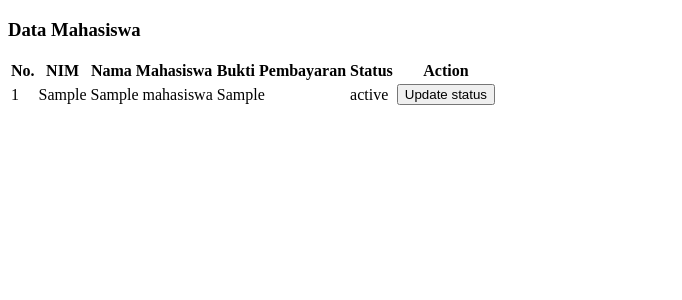
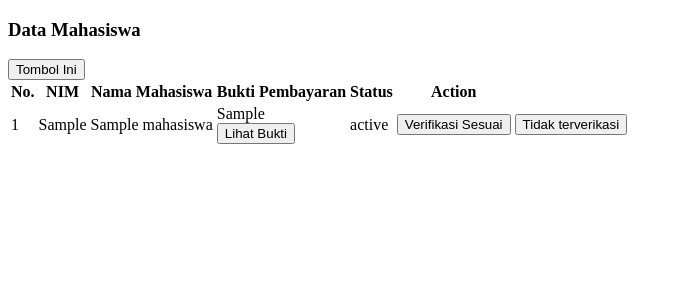
Before and after one commit to sistem-informasi-pembayaran-ukt/sistem-informasi-kelompok-1, a PHP site: page /admin/verifikasi-pembayaran.php in a window 1280 px wide. Shown: the top 300 px of the page, without its empty margins (0-682 px from the left). Run offline with PHP 8.4, Linux system fonts and the light colour scheme; data comes from the database, SQL or seed files in the repository; tables that the repository leaves empty hold one stand-in row (values such as "Sample post").

Commit message:
Fix verifikasi pembayaran and add lihat bukti

```diff
--- a/admin/verifikasi-pembayaran.php
+++ b/admin/verifikasi-pembayaran.php
@@ -1,11 +1,6 @@
 <?php
-
 require_once "../database/pdo.php";
 require "../database/proses-sql.php";
-$rows=dataPembayaran($pdo);
-if(isset($_POST['update'])&&isset($_POST['nim'])){
-    updateStatus($pdo,$_POST['nim']);
-}
 ?>
 <!doctype html>
 <html lang="en">
@@ -17,8 +12,31 @@ if(isset($_POST['update'])&&isset($_POST['nim'])){
 
     <title>Pembayaran</title>
 </head>
+<?php
+/*  if (!isset($_SESSION['idadmin'])){
+    //Tampilan maaf halaman ini tidak bisa diakses
+        echo "<h3>Maaf Halaman Ini Tidak Bisa Diakses";
+}
+    else {*/
+
+        $rows=dataPembayaran($pdo);
+        if(isset($_POST['update'])&&isset($_POST['nim'])){
+            verifikasi($pdo,$_POST['nim']);
+            echo  "<script> alert('Berhasil diupdate');
+                   </script>";
+
+        }
+        if(isset($_POST['updateTidak'])&&isset($_POST['nim'])){
+            tidakTerverifikasi($pdo,$_POST['nim']);
+        }
+        else{
+
+
+
+?>
 <body>
 <h3>Data Mahasiswa </h3>
+<button onclick="runPopUp()">Tombol Ini</button>
 <div class="col mt-5 ml-5 mr-5">
         <table class="table">
             <thead class="thead-light">
@@ -41,32 +59,47 @@ if(isset($_POST['update'])&&isset($_POST['nim'])){
                 <tbody>
                     <tr>
                         <td><?=$inew?></td>
-                    <td><?= ($row['nim']) ?></td>
+                        <td><?= ($row['nim']) ?></td>
                         <td><?= ($row['nama']) ?></td>
-                        <td><?= ($row['bukti']) ?></td>
+                        <td><?= ($row['bukti']) ?>
+                            <br>
+
+                            <form method="post" action="lihat-bukti.php?show=<?= $row['bukti'] ?>">
+                                <input type="hidden" name="bukti" value="<?= $row['bukti'] ?>">
+                                <input type="hidden" name="nama" value="<?= $row['nama'] ?>">
+                                <input type="hidden" name="nim" value="<?= $row['nim'] ?>">
+                                <input type="submit" class=" btn btn-sm  btn-success" value="Lihat Bukti" name="lihatBukti">
+                            </form>
+                            </td>
+
+
                         <td><?= ($row['status']) ?></td>
 
 
                         <td>
                             <form method="post" action="verifikasi-pembayaran.php?update=<?= $row['nim'] ?>">
                                 <input type="hidden" name="nim" value="<?= $row['nim'] ?>">
-                                <input type="submit" class=" btn btn-sm  btn-success" value="Update status" name="update">
+                                <input type="submit" class=" btn btn-sm  btn-success" value="Verifikasi Sesuai" name="update">
                             </form>
                         </td>
+                        <td>
+                            <form method="post" action="verifikasi-pembayaran.php?update=<?= $row['nim'] ?>">
+                                <input type="hidden" name="nim" value="<?= $row['nim'] ?>">
+                                <input type="submit" class=" btn btn-sm  btn-success" value="Tidak terverikasi" name="updateTidak">
+                            </form>
+                        </td>
+
 
                     </tr>
                 </tbody>
 
             <?php
             $inew+=1;
-            }
+            }}
             ?>
         </table>
 
-
-
-
-
 </body>
-
+<?
+?>
 </html>
--- /dev/null
+++ b/css/lihat-bukti.css
@@ -0,0 +1,4 @@
+img {
+    width: 20%;
+    height: 20%;
+}
--- a/database/proses-sql.php
+++ b/database/proses-sql.php
@@ -37,8 +37,13 @@ function dataPembayaran($pdo){
         $rows = $stmt->fetchAll(PDO::FETCH_ASSOC);
         return $rows;
     }
-function updateStatus($pdo,$nim){
+function verifikasi($pdo,$nim){
         $sql = "UPDATE pembayaran set status ='Sudah Terverifikasi' where nim = :nim";
+        $stmt = $pdo->prepare($sql);
+        $stmt -> execute(array(':nim' => $nim));
+}
+function tidakTerverifikasi($pdo,$nim){
+        $sql = "UPDATE pembayaran set status ='Tidak Terverifikasi' where nim = :nim";
         $stmt = $pdo->prepare($sql);
         $stmt -> execute(array(':nim' => $nim));
 }
```
Also changed, not shown: admin/lihat-bukti.php (added, +28 -0 lines).
